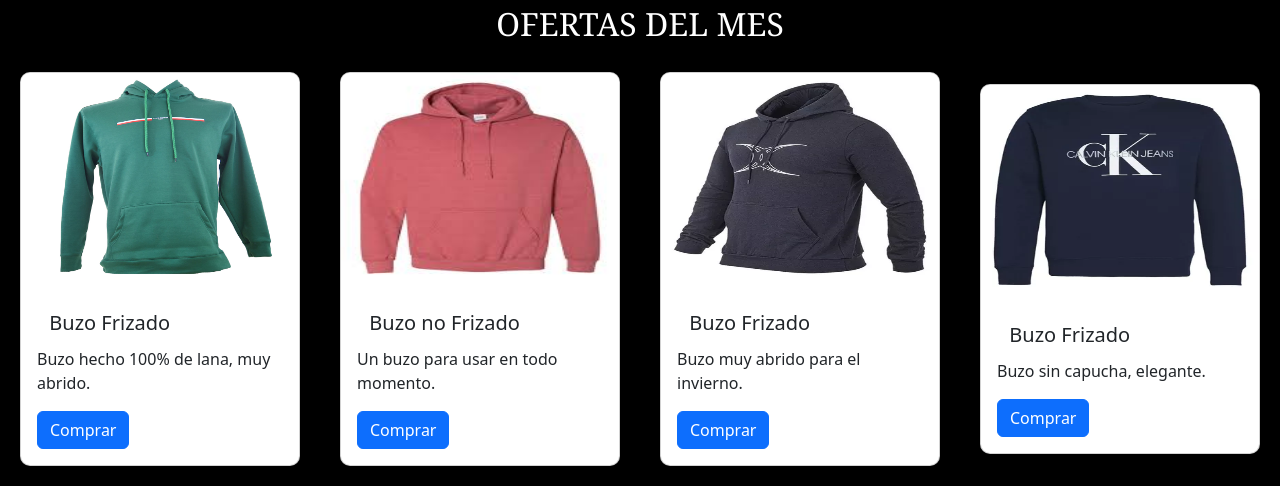
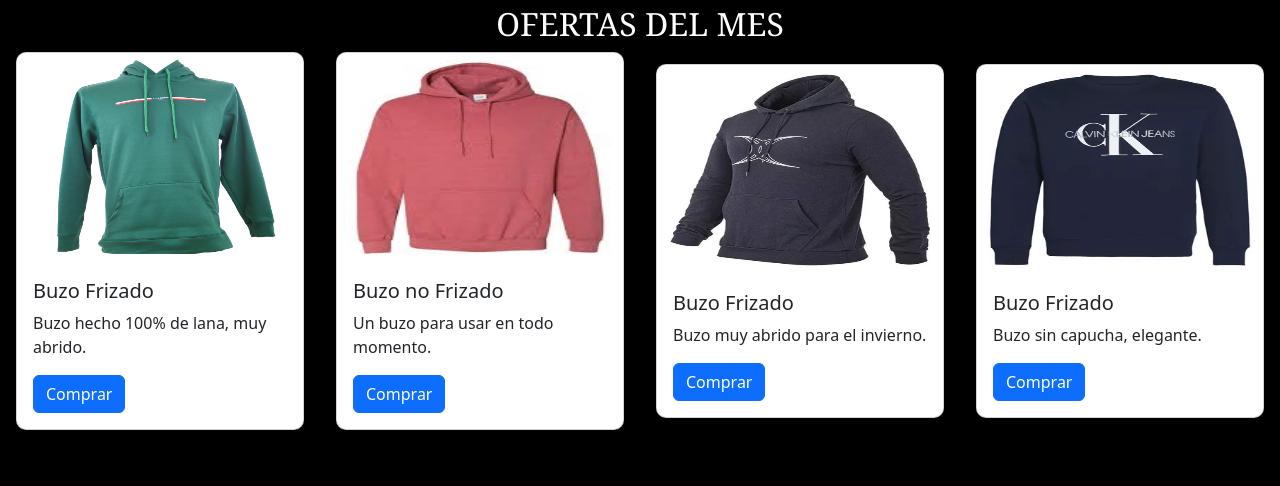
Before and after one commit to Ubaldo2004/trabajo, a plain HTML site: page index.html in a window 1280 px wide. Shown: the part 731-1217 px from the top of the page. After the commit the page ends 1181 px from the top, so only its background shows below. Drawn offline with nearby package versions, Linux system fonts and the light colour scheme.

Commit message:
intento de responsive

```diff
--- a/css/style.css
+++ b/css/style.css
@@ -106,7 +106,9 @@ h2{
 
 .card{
     width: 100%;
-    margin: 20px;
+    max-width: 18rem;
+    margin: 0 auto;
+    margin-bottom: 20px;
     border-radius: 10px;
     overflow: hidden;
     background: #fff;
@@ -125,11 +127,14 @@ h2{
     height: 210px;
 }
 
-.card .contenido{
-    padding: 15em;
-    text-align: center;
+
+@media (min-width: 576px) {
+    .venta {
+        display: flex;
+        flex-wrap: wrap;
+        justify-content: space-between;
+    }
+    .card {
+        flex: 0 0 calc(33.33% - 20px);
+    }
 }
-
-.card-title{
-    margin: 5%;
-}
```
